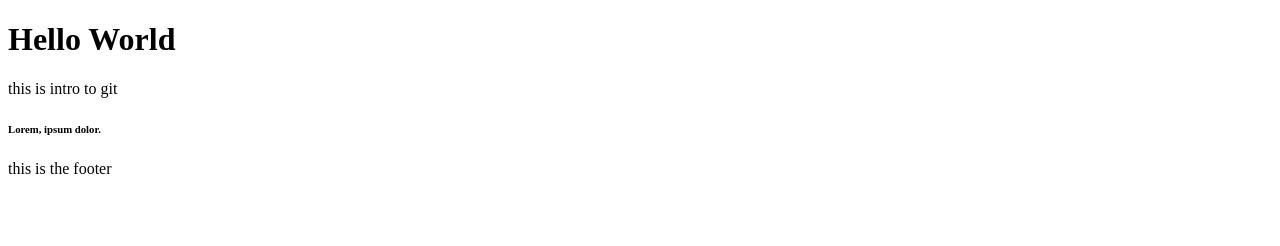
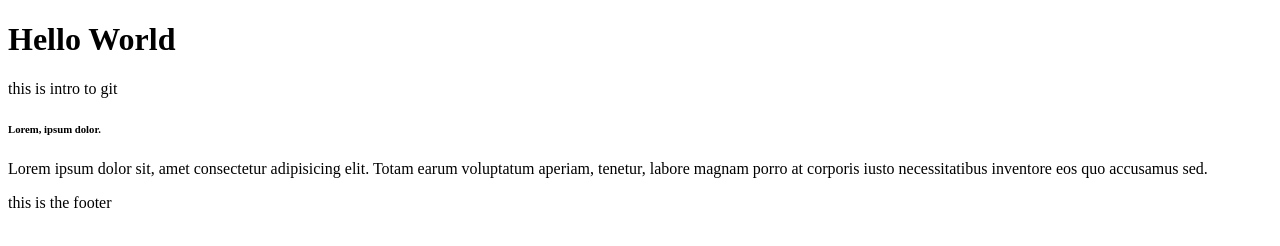
Before and after one commit to gracedai03/GIT-INTRO, a plain HTML site: page index.html in a window 1280 px wide. Drawn offline with Linux system fonts and the light colour scheme.

Commit message:
Add Paragraph Text

```diff
--- a/index.html
+++ b/index.html
@@ -9,6 +9,11 @@
     <h1>Hello World</h1>
     <p>this is intro to git</p>
     <h6>Lorem, ipsum dolor.</h6>
+    <p>
+      Lorem ipsum dolor sit, amet consectetur adipisicing elit. Totam earum
+      voluptatum aperiam, tenetur, labore magnam porro at corporis iusto
+      necessitatibus inventore eos quo accusamus sed.
+    </p>
     <div id="footer">this is the footer</div>
   </body>
 </html>
```
